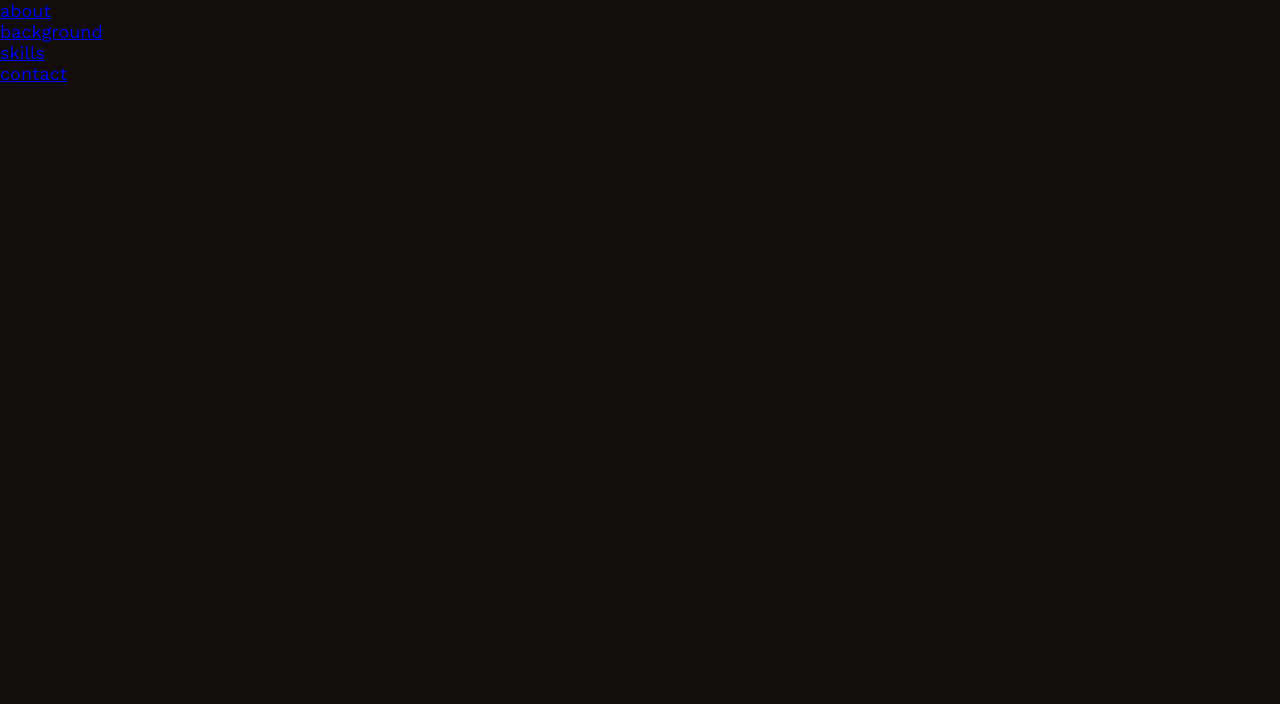
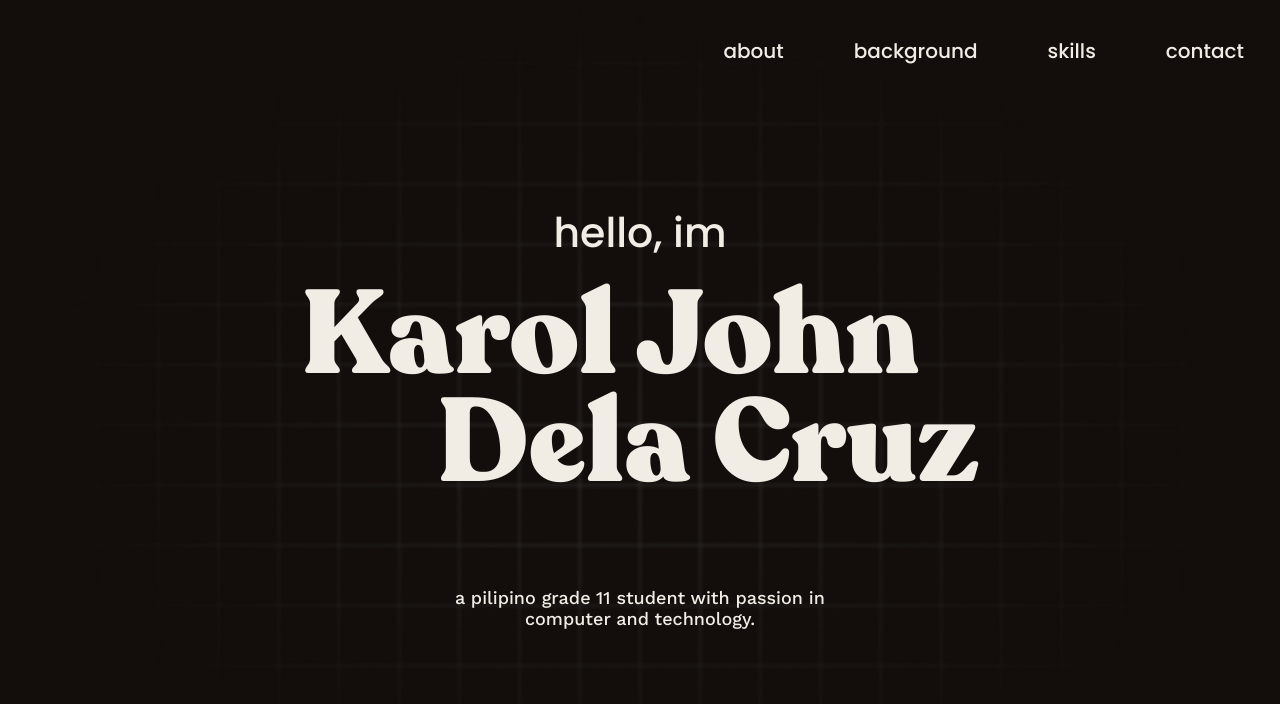
Before and after one commit to Peezzied/ict-portfolio, a plain HTML site: page index.html in a window 1280 px wide. Drawn offline with nearby package versions, Linux system fonts and the light colour scheme.

Commit message:
Added Header

```diff
--- a/index.html
+++ b/index.html
@@ -13,28 +13,117 @@
             src: url(assets/fonts/Recoleta-Black.ttf);
         }
 
+        html {
+            font-family: 'Work Sans', sans-serif;
+            font-size: 18px;
+            font-style: normal;
+            font-weight: 400;
+            color: #F1EDE5;
+        }
+
         * {
             margin: 0;
             padding: 0;
             box-sizing: border-box;
-            font-family: 'Work Sans', sans-serif;
-            font-size: 18px;
-            font-style: normal;
-            font-weight: 400;
         }
 
         body {
             background-color: #130E0B;
+        }
+
+        nav {
+            display: flex;
+            justify-content: flex-end;
+
+        }
+
+        ul {
+            margin: 2rem;
+            display: flex;
+            gap: 70px;
+        }
+
+        li {
+            display: inline-block;
+        }
+
+        a {
+            text-decoration: none;
+            font-weight: 500;
+            font-family: 'Poppins', sans-serif;
+            font-size: 20px;
             color: #F1EDE5;
         }
+        header {
+            height: 100dvh;
+            display: grid;
+            grid-template-rows: auto 1fr;
+            position: relative;
+        }
+        header section {
+            height: 100%;
+            display: flex;
+        }
+        .header {
+            max-width: 678px;
+            width: 100%;
+            display: flex;
+            flex-direction: column;
+            margin: auto;
+        }
 
+        .header .display {
+            font-size: 6.556rem;
+            font-family: 'Recoleta', sans-serif;
+        }
+
+        .header .display div {
+            line-height: 6rem;
+            display: inline-block;
+            width: max-content;
+        }
+        .header .display div:nth-child(2) {
+            margin-inline-start: auto;
+        }
+
+        .header .display {
+            display: flex;
+            flex-direction: column;
+            margin: 1rem 0px;
+        }
+
+        .header .lead {
+            font-family: 'Poppins', sans-serif;
+            font-size: 2.278rem;
+            font-weight: 500;
+            text-align: center;
+        }
+
+        .header .paragraph {
+            font-weight: 500;
+            text-align: center;
+            max-width: 21rem;
+            margin: 4rem auto;
+        }
+        .imgGrid {
+            position: absolute;
+            display: flex;
+            top: 0;
+            right: 0;
+            width: 100%;
+            height: 100%;
+            z-index: -10;
+        }
+        .imgGrid img {
+            margin: auto;
+        }
     </style>
 </head>
 
 <body>
     <header>
         <nav>
-            <ul class="">
+            <ul>
                 <li><a href="#">about</a></li>
                 <li><a href="#">background</a></li>
                 <li><a href="#">skills</a></li>
@@ -42,7 +131,18 @@
             </ul>
         </nav>
         <section>
+            <article class="header">
+                <div class="lead">hello, im</div>
+                <div class="display">
+                    <div>Karol John</div>
+                    <div>Dela Cruz</div>
+                </div>
+                <div class="paragraph">a pilipino grade 11 student with passion in computer and technology.</div>
+            </article>
         </section>
+        <div class="imgGrid">
+            <img src="assets/images/grid.png" alt="">
+        </div>
     </header>
     <main>
         <section></section>
```
Also changed, not shown: assets/images/grid.png (added).
